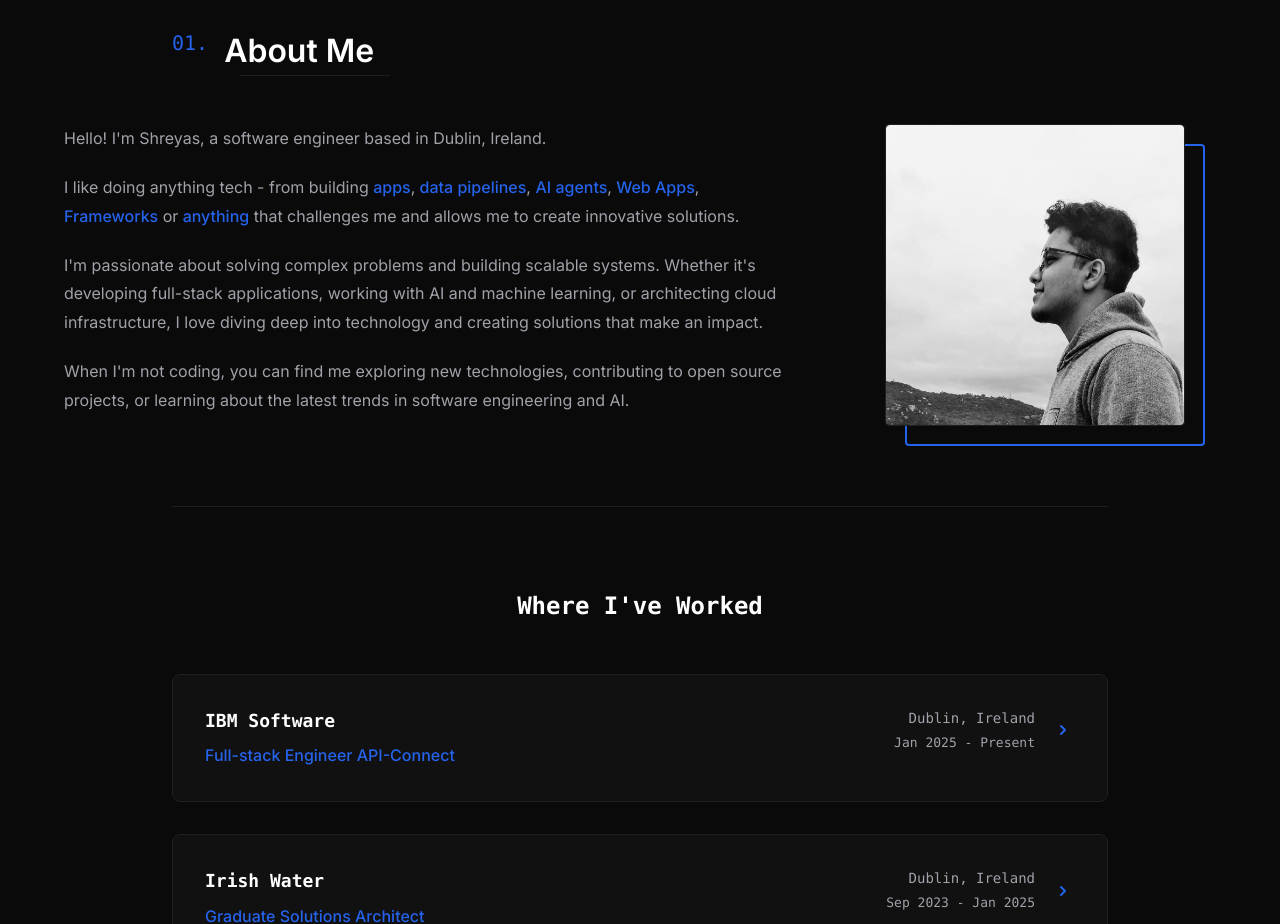
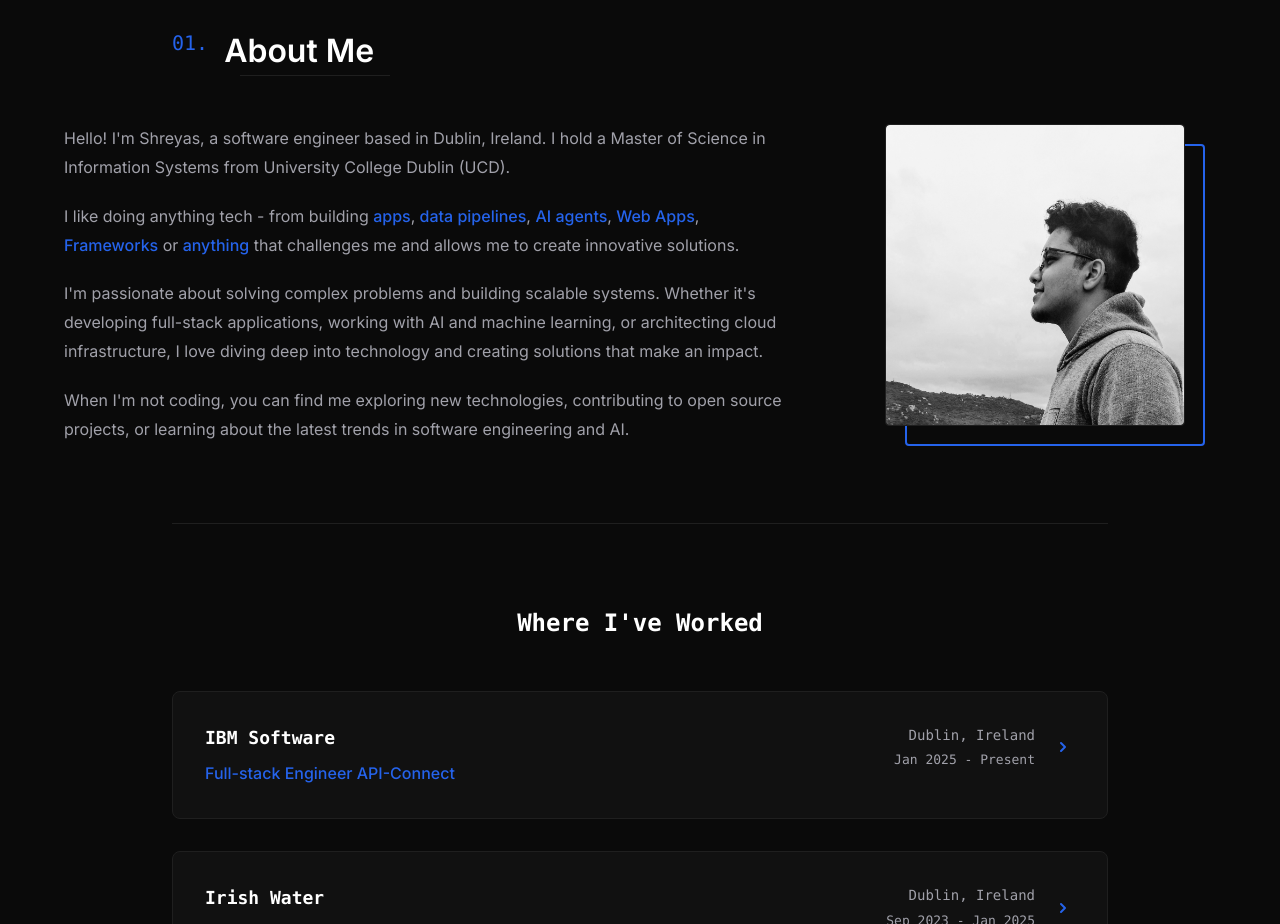
Before and after one commit to Shreyas2877/portfolio, a React (Vite) app: page / in a window 1280 px wide. Shown: the part 840-1764 px from the top of the page. Built offline with nearby package versions, Linux system fonts and the light colour scheme.

Commit message:
more changes

```diff
--- a/index.html
+++ b/index.html
@@ -2,7 +2,7 @@
 <html lang="en">
   <head>
     <meta charset="UTF-8" />
-    <link rel="icon" type="image/svg+xml" href="/vite.svg" />
+    <link rel="icon" type="image/png" href="/Troj.png" />
     <meta name="viewport" content="width=device-width, initial-scale=1.0" />
     <meta name="description" content="Professional portfolio website showcasing my development skills and projects" />
     <meta name="keywords" content="developer, portfolio, react, typescript, web development" />
--- a/src/sections/About.tsx
+++ b/src/sections/About.tsx
@@ -73,7 +73,7 @@ const About: React.FC = () => {
         <div className="about-text">
           <div className="about-description">
             <p>
-              Hello! I'm Shreyas, a software engineer based in Dublin, Ireland.
+              Hello! I'm Shreyas, a software engineer based in Dublin, Ireland. I hold a Master of Science in Information Systems from University College Dublin (UCD).
             </p>
             <p>
               I like doing anything tech - from building <span className="highlight">apps</span>,
```
Also changed, not shown: public/Troj.png (added).
